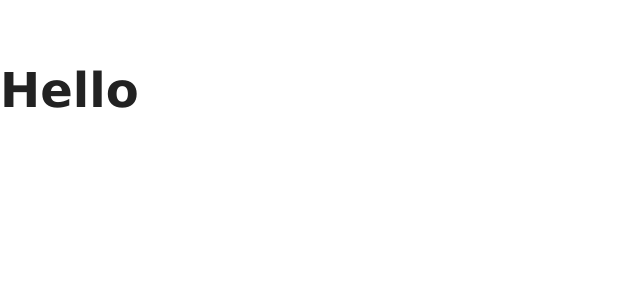
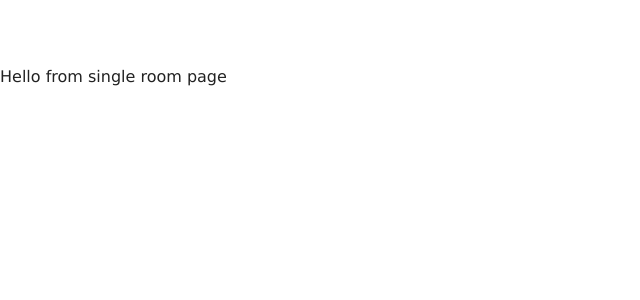
Before and after one commit to ReneMurillo/beach-resort-rooms, a React (Create React App) app: page /rooms/1 in a window 1280 px wide. Shown: the top 300 px of the page, without its empty margins (0-640 px from the left). Built offline with nearby package versions, Linux system fonts and the light colour scheme.

Commit message:
React Router configuration

```diff
--- a/src/App.js
+++ b/src/App.js
@@ -1,10 +1,23 @@
 import React from 'react';
+import { Route, Switch } from 'react-router-dom';
 
 import './App.css';
 
+import Home from './pages/Home';
+import Rooms from './pages/Rooms';
+import SingleRoom from './pages/SingleRoom';
+import Error from './pages/Error';
+
 function App() {
   return (
-    <h1>Hello</h1>
+    <>
+    <Switch>
+      <Route exact path="/" component={Home}/>
+      <Route exact path="/rooms" component={Rooms}/>
+      <Route exact path="/rooms/:slug" component={SingleRoom}/>
+      <Route component={Error} />
+    </Switch>
+    </>
   );
 }
 
--- a/src/index.js
+++ b/src/index.js
@@ -1,10 +1,15 @@
 import React from 'react';
 import ReactDOM from 'react-dom';
+import { BrowserRouter as Router } from 'react-router-dom';
 // import './index.css';
 import App from './App';
 import * as serviceWorker from './serviceWorker';
 
-ReactDOM.render(<App />, document.getElementById('root'));
+ReactDOM.render(
+<Router>
+    <App />
+</Router>
+, document.getElementById('root'));
 
 // If you want your app to work offline and load faster, you can change
 // unregister() to register() below. Note this comes with some pitfalls.
--- /dev/null
+++ b/src/pages/Error.js
@@ -0,0 +1,11 @@
+import React from 'react';
+
+const Error = () => {
+    return (
+        <div>
+            Hello from error page
+        </div>
+    );
+}
+
+export default Error;
--- /dev/null
+++ b/src/pages/Home.js
@@ -0,0 +1,11 @@
+import React from 'react';
+
+const Home = () => {
+    return (
+        <div>
+            Hello from home page
+        </div>
+    );
+}
+
+export default Home;
--- /dev/null
+++ b/src/pages/Rooms.js
@@ -0,0 +1,11 @@
+import React from 'react'
+
+const Rooms = () => {
+    return (
+        <div>
+            Hello from Rooms page
+        </div>
+    )
+}
+
+export default Rooms
--- /dev/null
+++ b/src/pages/SingleRoom.js
@@ -0,0 +1,11 @@
+import React, { Component } from 'react'
+
+export default class SingleRoom extends Component {
+    render() {
+        return (
+            <div>
+                Hello from single room page
+            </div>
+        )
+    }
+}
```
